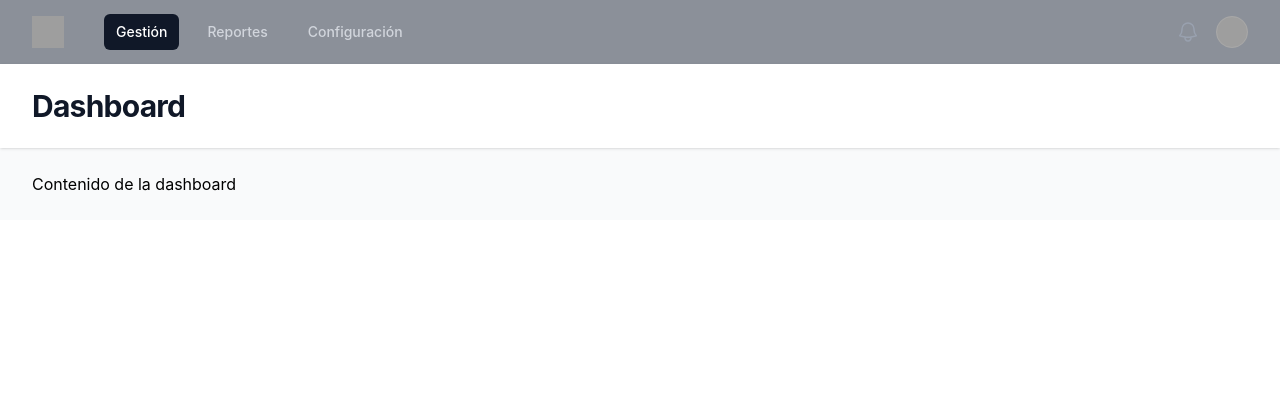
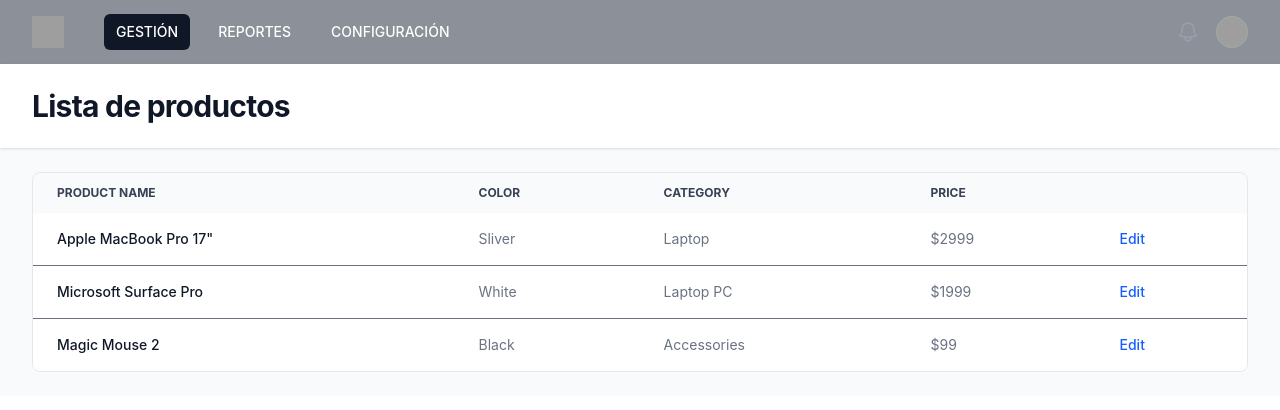
Before and after one commit to OjiSoftware/frontEndElementAll, a React app in the folder frontend/: page / in a window 1280 px wide. Shown: the top 410 px of the page. Built offline with nearby package versions, Linux system fonts and the light colour scheme; grey boxes are pictures that could not be loaded; the HTML template or start-up script is replaced by a standard one.

Commit message:
feat: add dashboard, management pages

```diff
--- a/frontend/src/App.tsx
+++ b/frontend/src/App.tsx
@@ -1,19 +1,11 @@
-import { Divider } from './components/divider'
+// src/App.tsx
+import DashboardLayout from "./layouts/DashboardLayout";
+import ManagementPage from "./pages/ManagementPage";
 
 export function App() {
-  return (
-    <>
-      <div className="bg-blue-600 min-h-screen text-white">
-
-        <div>
-          <p>Sección 1</p>
-
-          <Divider className="my-6 w-full" />
-
-          <p>Sección 2</p>
-        </div>
-      </div>
-
-    </>
-  )
+    return (
+        <DashboardLayout>
+            <ManagementPage />
+        </DashboardLayout>
+    );
 }
--- a/frontend/src/components/flowBite.tsx
+++ b/frontend/src/components/ProductsTable.tsx
@@ -1,8 +1,16 @@
-import { Table, TableBody, TableCell, TableHead, TableHeadCell, TableRow } from "flowbite-react";
+import {
+    Table,
+    TableBody,
+    TableCell,
+    TableHead,
+    TableHeadCell,
+    TableRow,
+} from "flowbite-react";
 
-export function Component() {
+export function ProductsTable() {
     return (
-        <div className="overflow-x-auto">
+        <div className="overflow-x-auto rounded-lg border border-gray-200 dark:border-gray-700">
+            {" "}
             <Table hoverable>
                 <TableHead>
                     <TableRow>
@@ -24,7 +32,10 @@ export function Component() {
                         <TableCell>Laptop</TableCell>
                         <TableCell>$2999</TableCell>
                         <TableCell>
-                            <a href="#" className="font-medium text-primary-600 hover:underline dark:text-primary-500">
+                            <a
+                                href="#"
+                                className="font-medium text-blue-600 hover:underline dark:text-blue-500"
+                            >
                                 Edit
                             </a>
                         </TableCell>
@@ -37,18 +48,26 @@ export function Component() {
                         <TableCell>Laptop PC</TableCell>
                         <TableCell>$1999</TableCell>
                         <TableCell>
-                            <a href="#" className="font-medium text-primary-600 hover:underline dark:text-primary-500">
+                            <a
+                                href="#"
+                                className="font-medium text-blue-600 hover:underline dark:text-blue-500"
+                            >
                                 Edit
                             </a>
                         </TableCell>
                     </TableRow>
                     <TableRow className="bg-white dark:border-gray-700 dark:bg-gray-800">
-                        <TableCell className="whitespace-nowrap font-medium text-gray-900 dark:text-white">Magic Mouse 2</TableCell>
+                        <TableCell className="whitespace-nowrap font-medium text-gray-900 dark:text-white">
+                            Magic Mouse 2
+                        </TableCell>
                         <TableCell>Black</TableCell>
                         <TableCell>Accessories</TableCell>
                         <TableCell>$99</TableCell>
                         <TableCell>
-                            <a href="#" className="font-medium text-primary-600 hover:underline dark:text-primary-500">
+                            <a
+                                href="#"
+                                className="font-medium text-blue-600 hover:underline dark:text-blue-500"
+                            >
                                 Edit
                             </a>
                         </TableCell>
--- a/frontend/src/layouts/DashboardLayout.tsx
+++ b/frontend/src/layouts/DashboardLayout.tsx
@@ -1,34 +1,46 @@
-import { Disclosure, DisclosureButton, DisclosurePanel, Menu, MenuButton, MenuItem, MenuItems } from '@headlessui/react'
-import { Bars3Icon, BellIcon, XMarkIcon } from '@heroicons/react/24/outline'
+import {
+    Disclosure,
+    DisclosureButton,
+    DisclosurePanel,
+    Menu,
+    MenuButton,
+    MenuItem,
+    MenuItems,
+} from "@headlessui/react";
+import { Bars3Icon, BellIcon, XMarkIcon } from "@heroicons/react/24/outline";
 
 const user = {
-    name: 'Tom Cook',
-    email: 'tom@example.com',
+    name: "Tom Cook",
+    email: "tom@example.com",
     imageUrl:
-        'https://images.unsplash.com/photo-1472099645785-5658abf4ff4e?ixlib=rb-1.2.1&ixid=eyJhcHBfaWQiOjEyMDd9&auto=format&fit=facearea&facepad=2&w=256&h=256&q=80',
+        "https://images.unsplash.com/photo-1472099645785-5658abf4ff4e?ixlib=rb-1.2.1&ixid=eyJhcHBfaWQiOjEyMDd9&auto=format&fit=facearea&facepad=2&w=256&h=256&q=80",
+};
+
+const navigation = [
+    { name: "Gestión", href: "#", current: true },
+    { name: "Reportes", href: "#", current: false },
+    { name: "Configuración", href: "#", current: false },
+];
+
+const userNavigation = [
+    { name: "Your profile", href: "#" },
+    { name: "Settings", href: "#" },
+    { name: "Sign out", href: "#" },
+];
+
+function classNames(...classes: string[]) {
+    return classes.filter(Boolean).join(" ");
 }
 
-const navigation = [
-    { name: 'Gestión', href: '#', current: true },
-    { name: 'Reportes', href: '#', current: false },
-    { name: 'Configuración', href: '#', current: false },
-]
-
-const userNavigation = [
-    { name: 'Your profile', href: '#' },
-    { name: 'Settings', href: '#' },
-    { name: 'Sign out', href: '#' },
-]
-
-function classNames(...classes: string[]) {
-    return classes.filter(Boolean).join(' ')
-}
-
-export default function DashboardLayout({ children }: { children: React.ReactNode }) {
+export default function DashboardLayout({
+    children,
+}: {
+    children: React.ReactNode;
+}) {
     return (
         <div className="min-h-full bg-gray-50 dark:bg-gray-900">
             {/* Navbar */}
-            <Disclosure as="nav" className="bg-gray-800/50 dark:bg-gray-900/50">
+            <Disclosure as="nav" className="bg-gray-800/50 dark:bg-gray-700/30">
                 <div className="mx-auto max-w-7xl px-4 sm:px-6 lg:px-8">
                     <div className="flex h-16 items-center justify-between">
                         <div className="flex items-center">
@@ -45,12 +57,16 @@ export default function DashboardLayout({ children }: { children: React.ReactNod
                                         <a
                                             key={item.name}
                                             href={item.href}
-                                            aria-current={item.current ? 'page' : undefined}
+                                            aria-current={
+                                                item.current
+                                                    ? "page"
+                                                    : undefined
+                                            }
                                             className={classNames(
                                                 item.current
-                                                    ? 'bg-gray-900 text-white dark:bg-gray-950/50'
-                                                    : 'text-gray-300 hover:bg-white/5 hover:text-white dark:text-gray-400 dark:hover:bg-white/5',
-                                                'rounded-md px-3 py-2 text-sm font-medium',
+                                                    ? "bg-gray-900 text-white dark:bg-gray-950/50"
+                                                    : "text-white hover:bg-white/5 dark:hover:bg-white/5",
+                                                "rounded-md px-3 py-2 text-sm font-medium uppercase",
                                             )}
                                         >
                                             {item.name}
@@ -68,15 +84,22 @@ export default function DashboardLayout({ children }: { children: React.ReactNod
                                     className="relative rounded-full p-1 text-gray-400 hover:text-white focus:outline-2 focus:outline-offset-2 focus:outline-indigo-500"
                                 >
                                     <span className="absolute -inset-1.5" />
-                                    <span className="sr-only">View notifications</span>
-                                    <BellIcon aria-hidden="true" className="size-6" />
+                                    <span className="sr-only">
+                                        View notifications
+                                    </span>
+                                    <BellIcon
+                                        aria-hidden="true"
+                                        className="size-6"
+                                    />
                                 </button>
 
                                 {/* Profile dropdown */}
                                 <Menu as="div" className="relative ml-3">
                                     <MenuButton className="relative flex max-w-xs items-center rounded-full focus-visible:outline-2 focus-visible:outline-offset-2 focus-visible:outline-indigo-500">
                                         <span className="absolute -inset-1.5" />
-                                        <span className="sr-only">Open user menu</span>
+                                        <span className="sr-only">
+                                            Open user menu
+                                        </span>
                                         <img
                                             alt=""
                                             src={user.imageUrl}
@@ -108,8 +131,14 @@ export default function DashboardLayout({ children }: { children: React.ReactNod
                             <DisclosureButton className="group relative inline-flex items-center justify-center rounded-md p-2 text-gray-400 hover:bg-white/5 hover:text-white focus:outline-2 focus:outline-offset-2 focus:outline-indigo-500">
                                 <span className="absolute -inset-0.5" />
                                 <span className="sr-only">Open main menu</span>
-                                <Bars3Icon aria-hidden="true" className="block size-6 group-data-open:hidden" />
-                                <XMarkIcon aria-hidden="true" className="hidden size-6 group-data-open:block" />
+                                <Bars3Icon
+                                    aria-hidden="true"
+                                    className="block size-6 group-data-open:hidden"
+                                />
+                                <XMarkIcon
+                                    aria-hidden="true"
+                                    className="hidden size-6 group-data-open:block"
+                                />
                             </DisclosureButton>
                         </div>
                     </div>
@@ -122,12 +151,12 @@ export default function DashboardLayout({ children }: { children: React.ReactNod
                                 key={item.name}
                                 as="a"
                                 href={item.href}
-                                aria-current={item.current ? 'page' : undefined}
+                                aria-current={item.current ? "page" : undefined}
                                 className={classNames(
                                     item.current
-                                        ? 'bg-gray-900 text-white dark:bg-gray-950/50'
-                                        : 'text-gray-300 hover:bg-white/5 hover:text-white dark:text-gray-400 dark:hover:bg-white/5',
-                                    'block rounded-md px-3 py-2 text-base font-medium',
+                                        ? "bg-gray-900 text-white dark:bg-gray-950/50"
+                                        : "text-white hover:bg-white/5 dark:hover:bg-white/5",
+                                    "block rounded-md px-3 py-2 text-base font-medium uppercase",
                                 )}
                             >
                                 {item.name}
@@ -144,16 +173,25 @@ export default function DashboardLayout({ children }: { children: React.ReactNod
                                 />
                             </div>
                             <div className="ml-3">
-                                <div className="text-base font-medium text-gray-900 dark:text-white">{user.name}</div>
-                                <div className="text-sm font-medium text-gray-500 dark:text-gray-400">{user.email}</div>
+                                <div className="text-base font-medium text-gray-900 dark:text-white">
+                                    {user.name}
+                                </div>
+                                <div className="text-sm font-medium text-gray-500 dark:text-gray-400">
+                                    {user.email}
+                                </div>
                             </div>
                             <button
                                 type="button"
                                 className="relative ml-auto shrink-0 rounded-full p-1 text-gray-400 hover:text-white focus:outline-2 focus:outline-offset-2 focus:outline-indigo-500"
                             >
                                 <span className="absolute -inset-1.5" />
-                                <span className="sr-only">View notifications</span>
-                                <BellIcon aria-hidden="true" className="size-6" />
+                                <span className="sr-only">
+                                    View notifications
+                                </span>
+                                <BellIcon
+                                    aria-hidden="true"
+                                    className="size-6"
+                                />
                             </button>
                         </div>
                         <div className="mt-3 space-y-1 px-2">
@@ -175,14 +213,18 @@ export default function DashboardLayout({ children }: { children: React.ReactNod
             {/* Header */}
             <header className="relative bg-white shadow-sm dark:bg-gray-800 dark:shadow-none dark:after:pointer-events-none dark:after:absolute dark:after:inset-x-0 dark:after:inset-y-0 dark:after:border-y dark:after:border-white/10">
                 <div className="mx-auto max-w-7xl px-4 py-6 sm:px-6 lg:px-8">
-                    <h1 className="text-3xl font-bold tracking-tight text-gray-900 dark:text-white">Dashboard</h1>
+                    <h1 className="text-3xl font-bold tracking-tight text-gray-900 dark:text-white">
+                        Lista de productos
+                    </h1>
                 </div>
             </header>
 
             {/* Main content */}
             <main>
-                <div className="mx-auto max-w-7xl px-4 py-6 sm:px-6 lg:px-8">{children}</div>
+                <div className="mx-auto max-w-7xl px-4 py-6 sm:px-6 lg:px-8">
+                    {children}
+                </div>
             </main>
         </div>
-    )
+    );
 }
--- a/frontend/src/main.tsx
+++ b/frontend/src/main.tsx
@@ -1,11 +1,10 @@
-import { StrictMode } from 'react'
-import { createRoot } from 'react-dom/client'
-import './index.css'
-import { App } from './App';
-import DashboardPage from './pages/DashboardPage';
+import { StrictMode } from "react";
+import { createRoot } from "react-dom/client";
+import "./index.css";
+import { App } from "./App";
 
-createRoot(document.getElementById('root')!).render(
-  <StrictMode>
-    <DashboardPage />
-  </StrictMode>,
-)
+createRoot(document.getElementById("root")!).render(
+    <StrictMode>
+        <App />
+    </StrictMode>,
+);
--- /dev/null
+++ b/frontend/src/pages/ManagementPage.tsx
@@ -0,0 +1,9 @@
+import { ProductsTable } from "../components/ProductsTable";
+
+export default function ManagementPage() {
+    return (
+        <div>
+            <ProductsTable />
+        </div>
+    );
+}
```
Also changed, not shown: frontend/src/components/Divider.tsx (renamed from frontend/src/components/divider.tsx), frontend/src/components/Dropdowns.tsx (renamed from frontend/src/components/dropdowns.tsx), frontend/src/components/ModalDialog.tsx (renamed from frontend/src/components/modalDialog.tsx), frontend/src/components/Navbar.tsx (renamed from frontend/src/components/navbar.tsx), frontend/src/components/Pagination.tsx (renamed from frontend/src/components/pagination.tsx), frontend/src/components/ProductCard.tsx (renamed from frontend/src/components/productCard.tsx), 1 other file (tests, documents, lock files or other folders).
